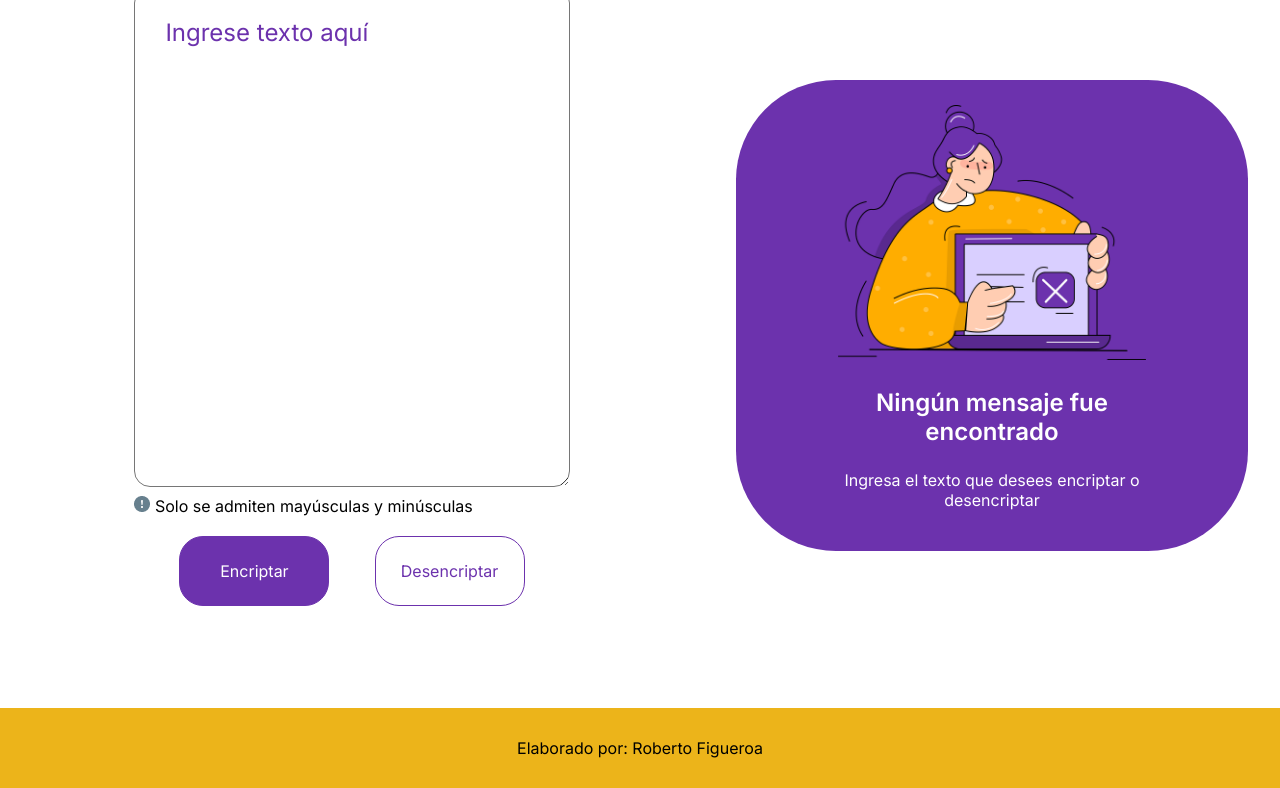
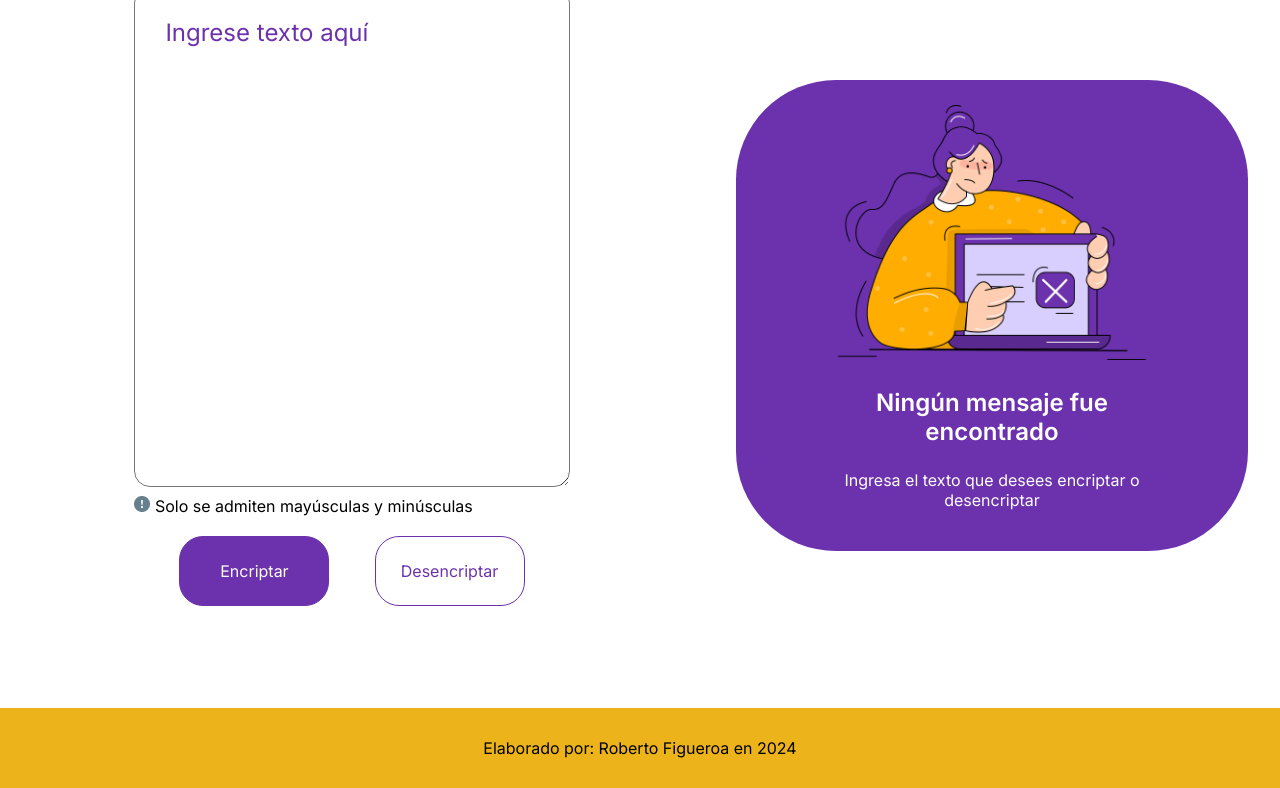
Before and after one commit to robcodego/encriptador-texto-ALURA, a plain HTML site: page index.html in a window 1280 px wide. Shown: the part 77-865 px from the top of the page. Drawn offline with Linux system fonts and the light colour scheme.

Commit message:
Update index.html

```diff
--- a/index.html
+++ b/index.html
@@ -42,7 +42,7 @@
     </div>
     <div class="footer">
         <footer>
-            <p class="footer_txt">Elaborado por: Roberto Figueroa</p>
+            <p class="footer_txt">Elaborado por: Roberto Figueroa en 2024</p>
         </footer>
     </div>
     <script src="main.js"></script>
```
